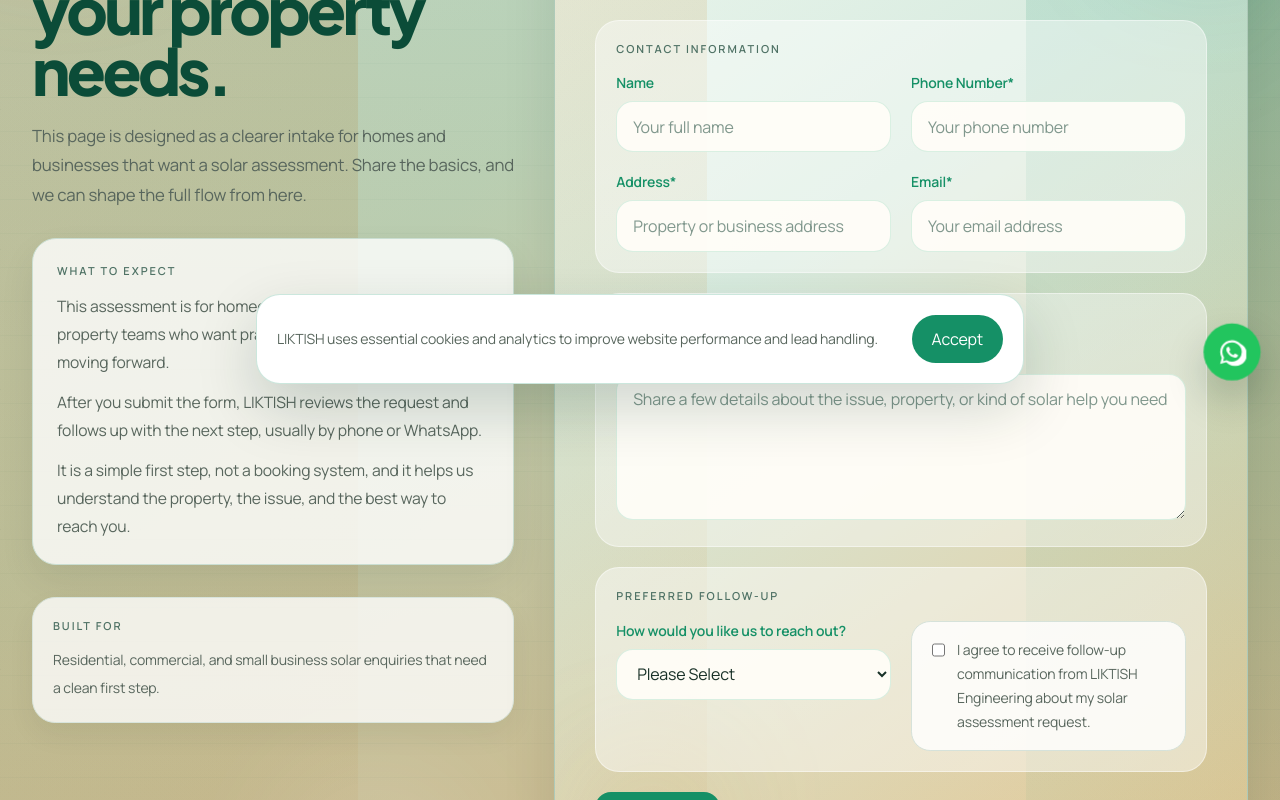
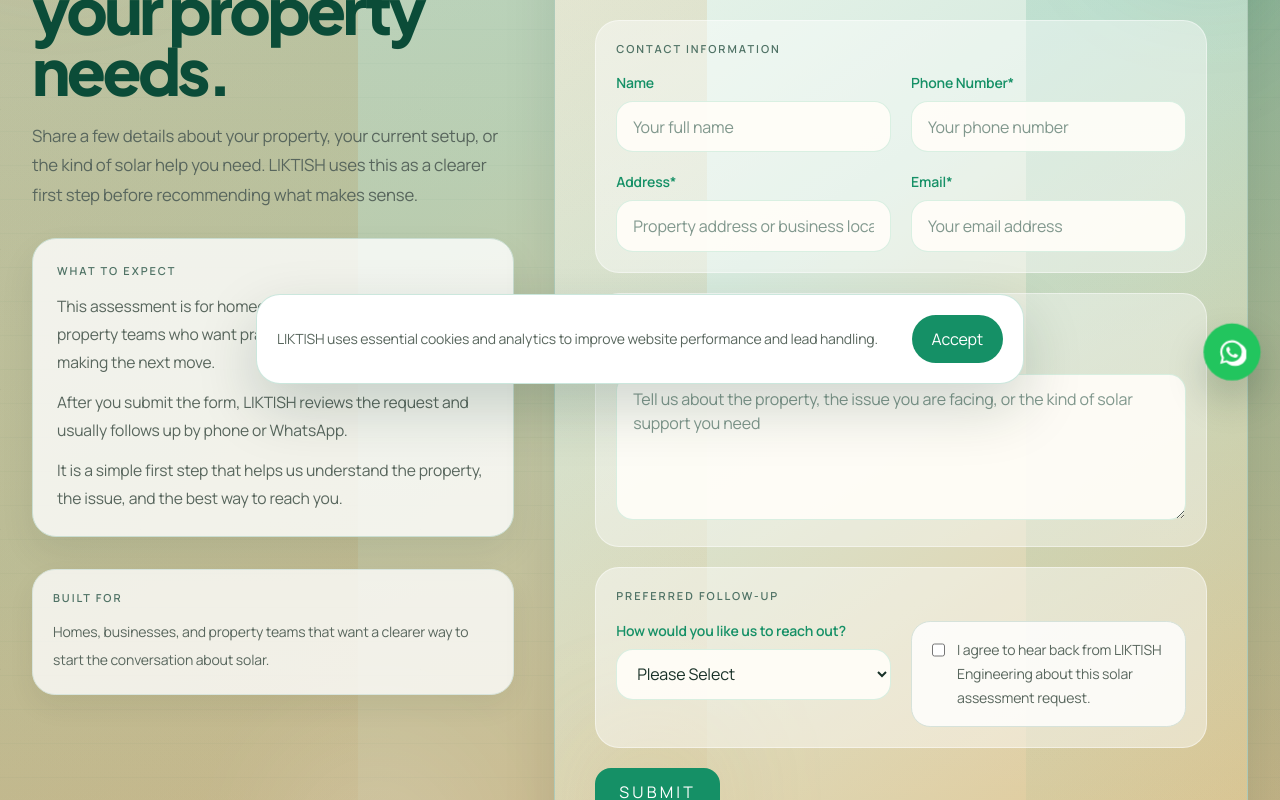
Before and after one commit to Mikedwin/LIKTISH-WEBSITE-, a Next.js app: page /solar-assessment in a window 1280 px wide. Shown: the part 400-1200 px from the top of the page. Built offline with nearby package versions, Linux system fonts and the light colour scheme.

Commit message:
Refine solar assessment page copy

```diff
--- a/src/app/(marketing)/solar-assessment/page.tsx
+++ b/src/app/(marketing)/solar-assessment/page.tsx
@@ -27,9 +27,9 @@ export default function SolarAssessmentPage() {
             Tell LIKTISH what your property needs.
           </h1>
           <p className="prose-copy mt-4 max-w-xl text-[0.96rem] leading-7 sm:mt-5 sm:text-[1.05rem] sm:leading-8">
-            This page is designed as a clearer intake for homes and businesses that
-            want a solar assessment. Share the basics, and we can shape the full
-            flow from here.
+            Share a few details about your property, your current setup, or the
+            kind of solar help you need. LIKTISH uses this as a clearer first step
+            before recommending what makes sense.
           </p>
 
           <div className="mt-6 rounded-[1.35rem] border border-[#caded2] bg-white/80 p-4 shadow-[0_16px_36px_rgba(11,33,25,0.07)] sm:mt-7 sm:rounded-[1.5rem] sm:p-6">
@@ -38,15 +38,15 @@ export default function SolarAssessmentPage() {
             </p>
             <p className="mt-3 text-[0.92rem] leading-6 text-muted sm:text-[0.98rem] sm:leading-7">
               This assessment is for homeowners, businesses, and property teams who
-              want practical solar guidance before moving forward.
+              want practical solar guidance before making the next move.
             </p>
             <p className="mt-3 text-[0.92rem] leading-6 text-muted sm:text-[0.98rem] sm:leading-7">
-              After you submit the form, LIKTISH reviews the request and follows up
-              with the next step, usually by phone or WhatsApp.
+              After you submit the form, LIKTISH reviews the request and usually
+              follows up by phone or WhatsApp.
             </p>
             <p className="mt-3 text-[0.92rem] leading-6 text-muted sm:text-[0.98rem] sm:leading-7">
-              It is a simple first step, not a booking system, and it helps us
-              understand the property, the issue, and the best way to reach you.
+              It is a simple first step that helps us understand the property, the
+              issue, and the best way to reach you.
             </p>
           </div>
 
@@ -56,8 +56,8 @@ export default function SolarAssessmentPage() {
                 Built for
               </p>
               <p className="mt-3 text-[0.92rem] leading-6 text-muted sm:text-sm sm:leading-7">
-                Residential, commercial, and small business solar enquiries that
-                need a clean first step.
+                Homes, businesses, and property teams that want a clearer way to
+                start the conversation about solar.
               </p>
             </div>
           </div>
@@ -91,7 +91,7 @@ export default function SolarAssessmentPage() {
 
                 <label className="flex h-full flex-col">
                   <span className="mb-2 block min-h-[3rem] text-[0.92rem] font-semibold leading-6 text-brand sm:min-h-[3.5rem] sm:text-sm">
-                    Who installed the solar panels on your home or business?
+                    Who installed the solar system at your home or business?
                   </span>
                   <select className="field-shell">
                     <option>Please Select</option>
@@ -137,7 +137,7 @@ export default function SolarAssessmentPage() {
                   <input
                     type="text"
                     className="field-shell"
-                    placeholder="Property or business address"
+                    placeholder="Property address or business location"
                   />
                 </label>
 
@@ -165,7 +165,7 @@ export default function SolarAssessmentPage() {
                 <textarea
                   rows={5}
                   className="field-shell min-h-[10rem] py-3"
-                  placeholder="Share a few details about the issue, property, or kind of solar help you need"
+                  placeholder="Tell us about the property, the issue you are facing, or the kind of solar support you need"
                 />
               </label>
             </div>
@@ -193,8 +193,8 @@ export default function SolarAssessmentPage() {
                     className="mt-1 h-4 w-4 rounded border-[#aac9b9] text-brand focus:ring-brand"
                   />
                   <span>
-                    I agree to receive follow-up communication from LIKTISH
-                    Engineering about my solar assessment request.
+                    I agree to hear back from LIKTISH Engineering about this solar
+                    assessment request.
                   </span>
                 </label>
               </div>
```
